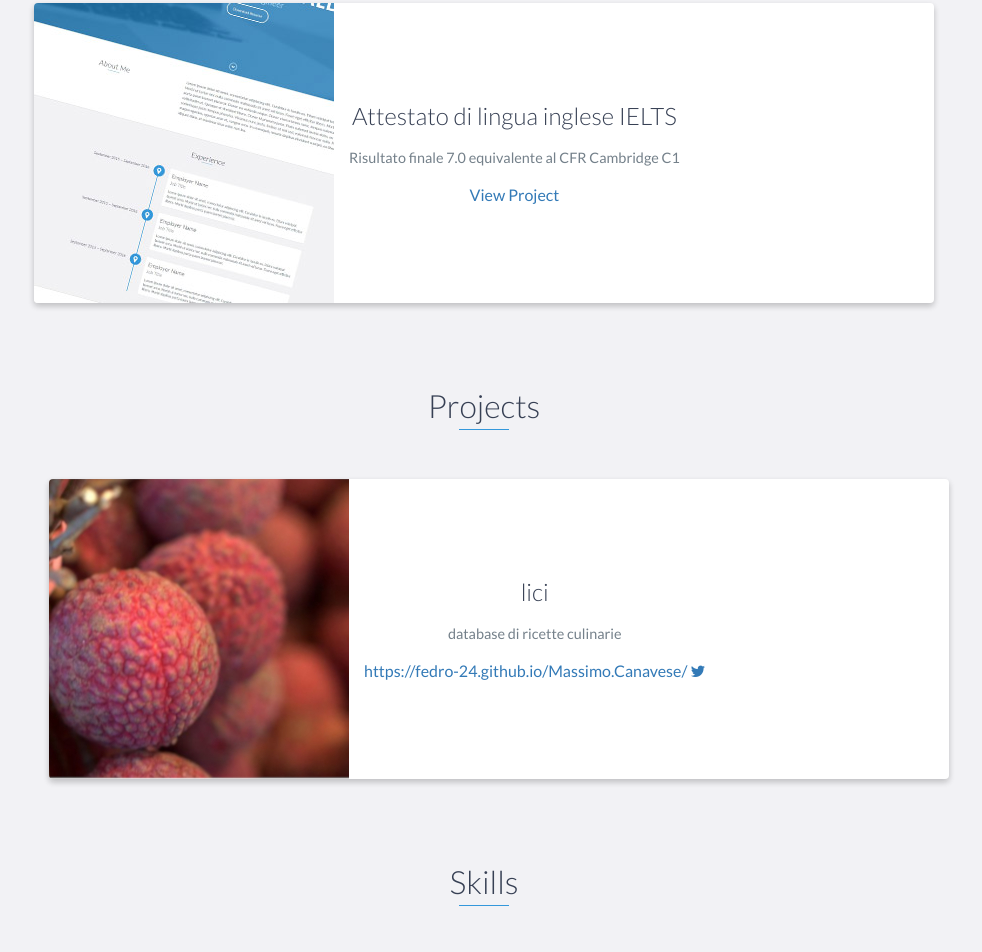
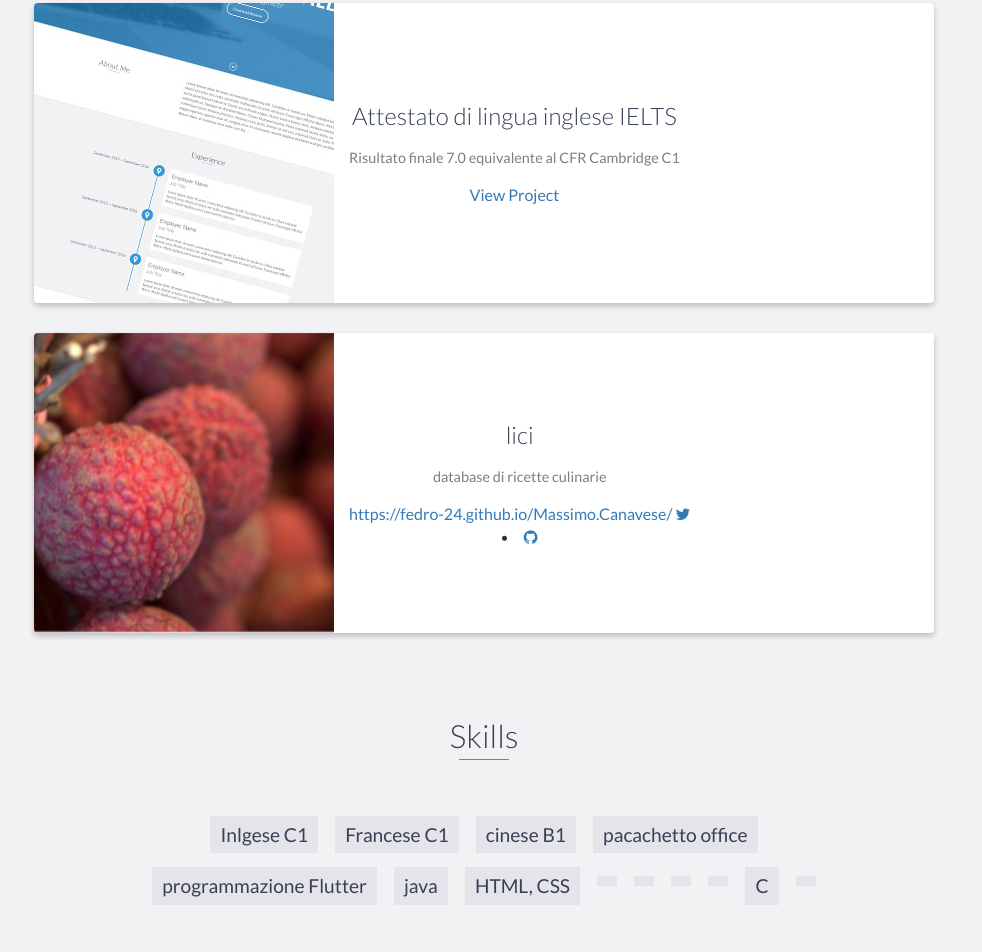
Before and after one commit to fedro-24/Massimo.Canavese, a plain HTML site: page index.html in a window 1280 px wide. Shown: the part 2377-3329 px from the top of the page, without its empty margins (156-1138 px from the left). Drawn offline with nearby package versions, Linux system fonts and the light colour scheme.

Commit message:
Update index.html

```diff
--- a/index.html
+++ b/index.html
@@ -158,9 +158,8 @@
                     </div>
                     <!-- End .project-info -->
                 </div>
-                <!-- End .project -->
-	<div id="projects" class="background-alt">
-        <h2 class="heading">Projects</h2>
+                <!-- <div id="projects" class="background-alt">
+        <h2 class="heading">Projects</h2>End .project -->
         <div class="container">
             <div class="row">
                 <div class="project shadow-large">
@@ -175,6 +174,9 @@
                         </p>
                         <a href="#">	https://fedro-24.github.io/Massimo.Canavese/</a>
 			<a href="https://instagram.com/massimocanavese/" target="_blank"><i class="fa fa-twitter" aria-hidden="true"></i></a>
+			    <li>
+                            <a href="https://github.com/fedro-24" target="_blank"><i class="fa fa-github" aria-hidden="true"></i></a>
+                        </li>
 			</div>
             </div>
         </div>
```
